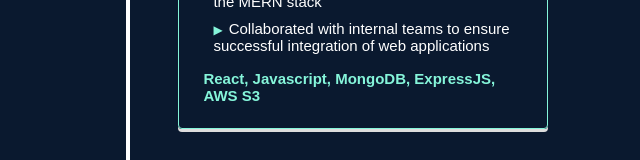
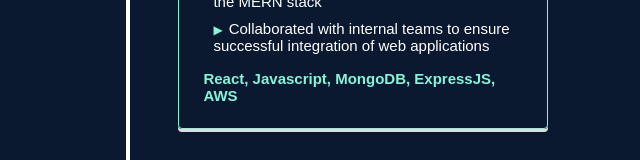
Before and after one commit to 25zeeshan/portfolio, a React (Vite) app: page / in a window 1280 px wide. Shown: the part 2369-2529 px from the top of the page, without its empty margins (512-1152 px from the left). Built offline with nearby package versions, Linux system fonts and the light colour scheme; no server answers.

Commit message:
experience updated

```diff
--- a/src/components/Experience.jsx
+++ b/src/components/Experience.jsx
@@ -23,7 +23,7 @@
               Software Engineer, <span className="company-name">@Odessa</span>
             </h3>
             <h4 className="vertical-timeline-element-subtitle">
-              Bangalore, India <span className="date">July 2021 - Present</span>
+              Bangalore, India <span className="date">July 2021 - April 2024</span>
             </h4>
             <ul className="work-details">
               <li>
@@ -60,7 +60,7 @@
               <li>Collaborated with internal teams to ensure successful integration of web applications</li>
             </ul>
             <div className="tech-stack">
-                React, Javascript, MongoDB, ExpressJS, AWS S3
+                React, Javascript, MongoDB, ExpressJS, AWS
             </div>
           </VerticalTimelineElement>
         </VerticalTimeline>
```
